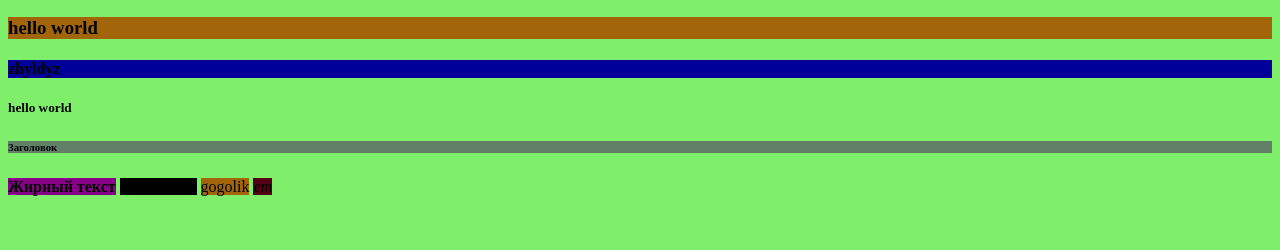
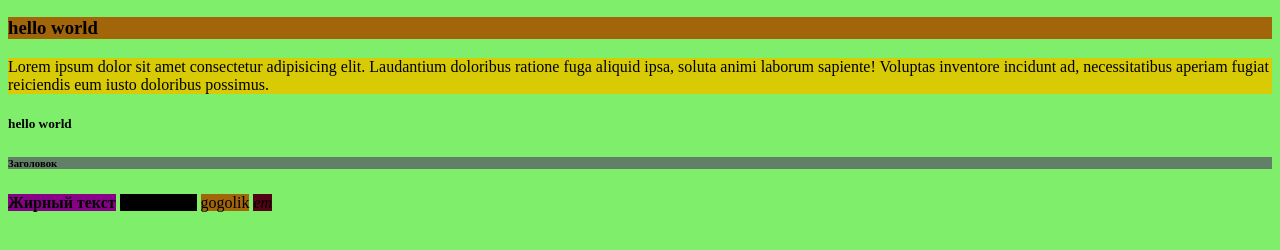
Before and after one commit to Qwerty-pixl/lesson2, a plain HTML site: page index.html in a window 1280 px wide. Shown: the part 224-474 px from the top of the page. Drawn offline with Linux system fonts and the light colour scheme.

Commit message:
added p, delete h3

```diff
--- a/index.html
+++ b/index.html
@@ -14,7 +14,7 @@
 <h1>hello world</h1>
 <h2>hello world</h2>
 <h3>hello world</h3>
-<h4>zhyldyz</h4>
+<p>Lorem ipsum dolor sit amet consectetur adipisicing elit. Laudantium doloribus ratione fuga aliquid ipsa, soluta animi laborum sapiente! Voluptas inventore incidunt ad, necessitatibus aperiam fugiat reiciendis eum iusto doloribus possimus.</p>
 <h5>hello world</h5>
 <h6>Заголовок</h6>
 <strong>Жирный текст</strong>
```
